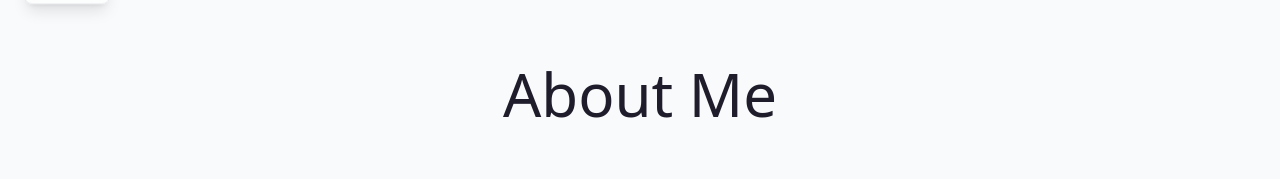
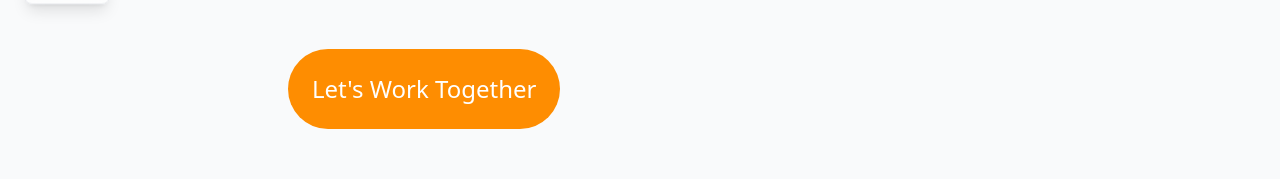
Before and after one commit to AtienoObwanda/atienoobwandaa, a React (Vite) app: page / in a window 1280 px wide. Shown: the part 687-866 px from the top of the page. Built offline with nearby package versions, Linux system fonts and the light colour scheme.

Commit message:
Adding a CTA button on the portfolio hero section

```diff
--- a/src/Components/Hero.jsx
+++ b/src/Components/Hero.jsx
@@ -16,6 +16,11 @@ const Hero = () => {
        I'm passionate about solving day-to-day challenges through technology at the same time elevating people, and building community!
        </h6>
 
+      <button
+       type="button"
+       class="text-white bg-orange border-1 text-2xl rounded-full px-[1em] py-[1em] text-center mr-2 mt-[4em] hover:bg-transparent hover:border-[2px] border-orange hover:text-orange">
+        Let's Work Together
+      </button>
 
 
         </div>
```
